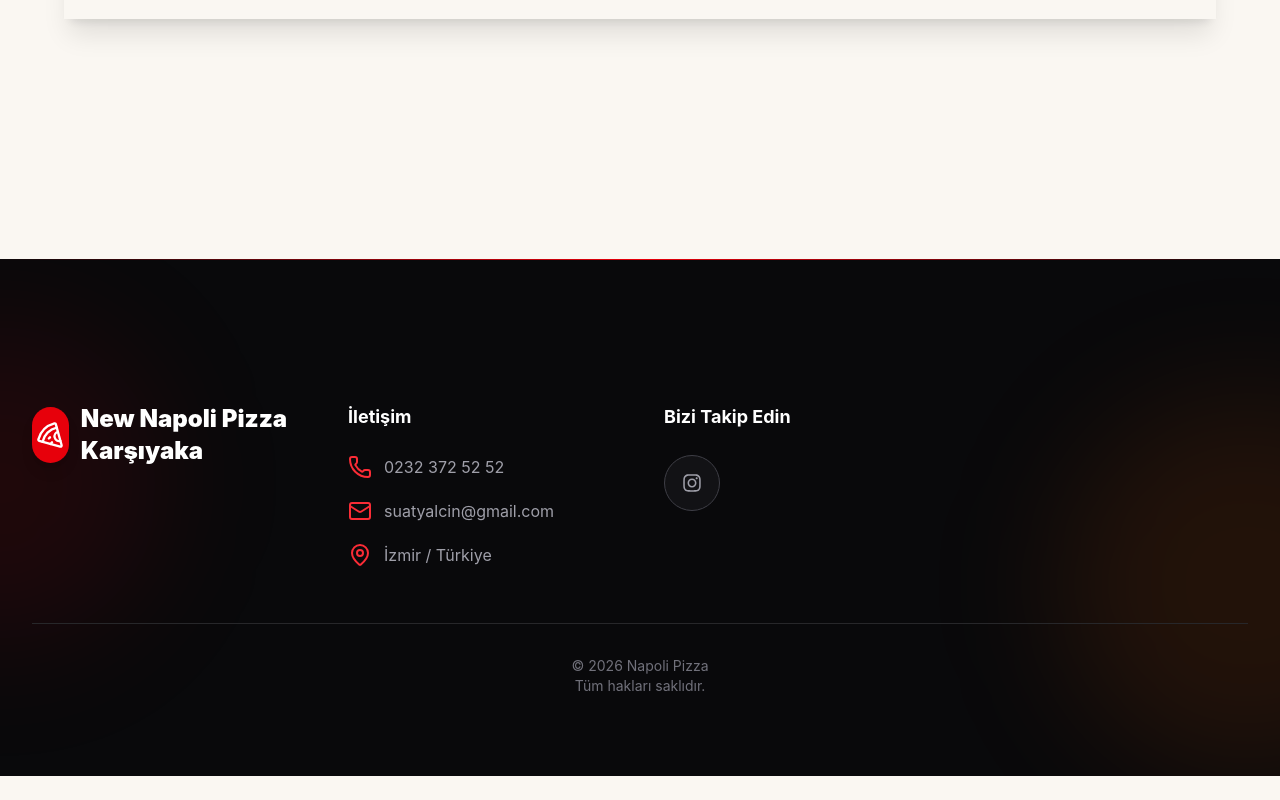
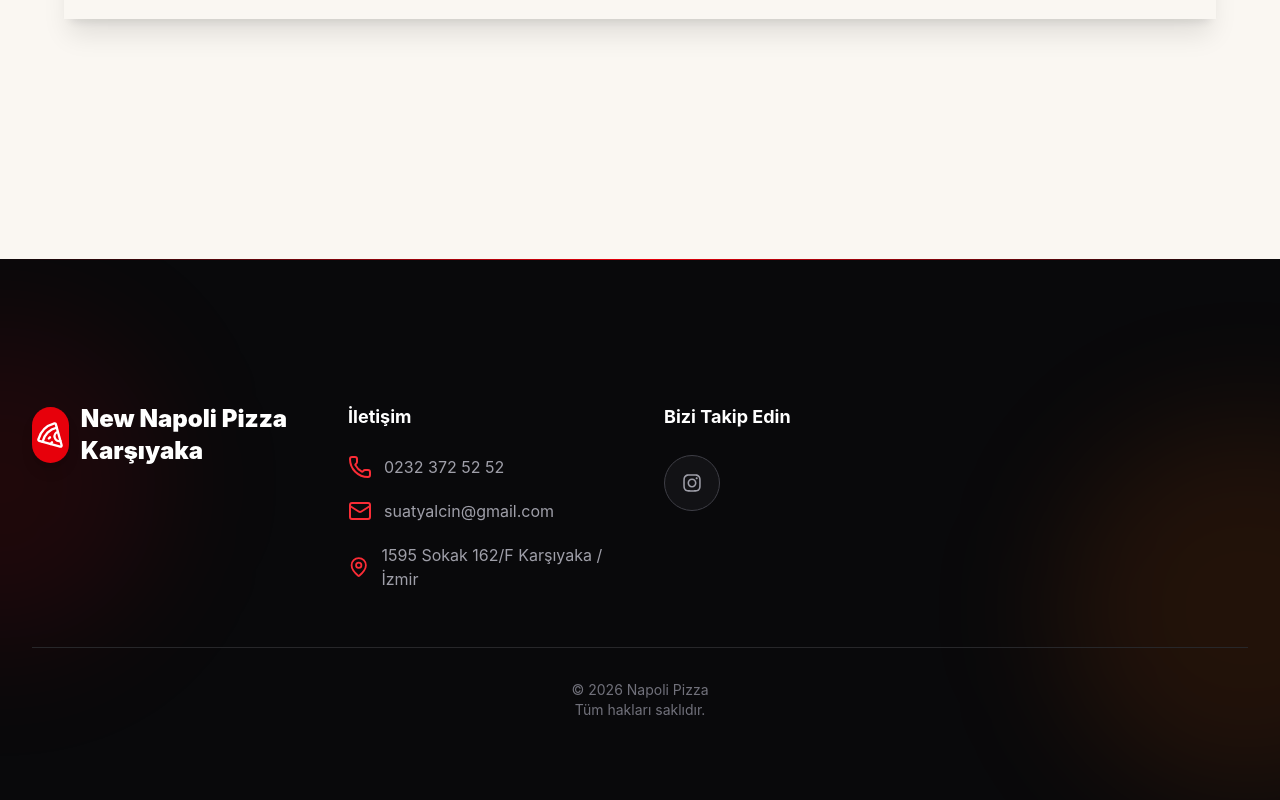
Before and after one commit to cfatihcan/pcheck, a React (Vite) app: page / in a window 1280 px wide. Shown: the part 2831-3631 px from the top of the page. Before the commit the page ends 3607 px from the top, so only its background shows below. Built offline with nearby package versions, Linux system fonts and the light colour scheme; grey boxes are pictures that could not be loaded.

Commit message:
adress changed

```diff
--- a/src/components/layout/Footer/FooterData.ts
+++ b/src/components/layout/Footer/FooterData.ts
@@ -26,6 +26,6 @@ export const FooterData = {
   contact: {
     phone: "0232 372 52 52",
     email: "suatyalcin@gmail.com",
-    address: "İzmir / Türkiye",
+    address: "1595 Sokak 162/F Karşıyaka / İzmir",
   },
 };
```
